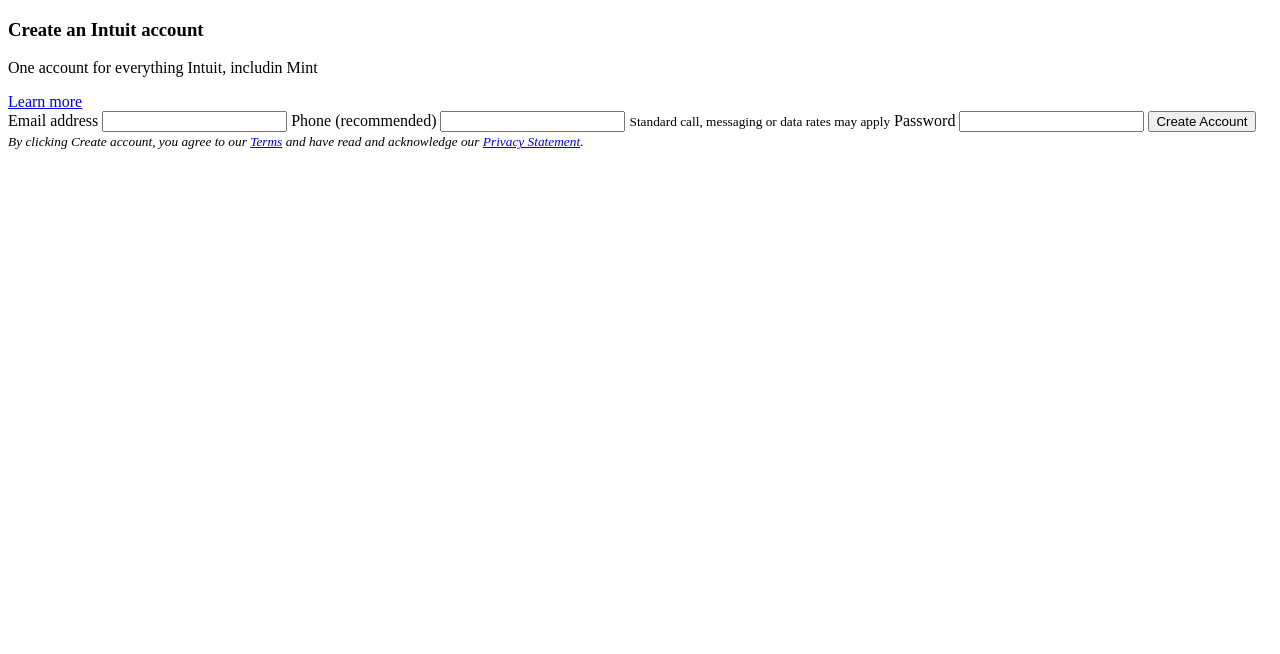
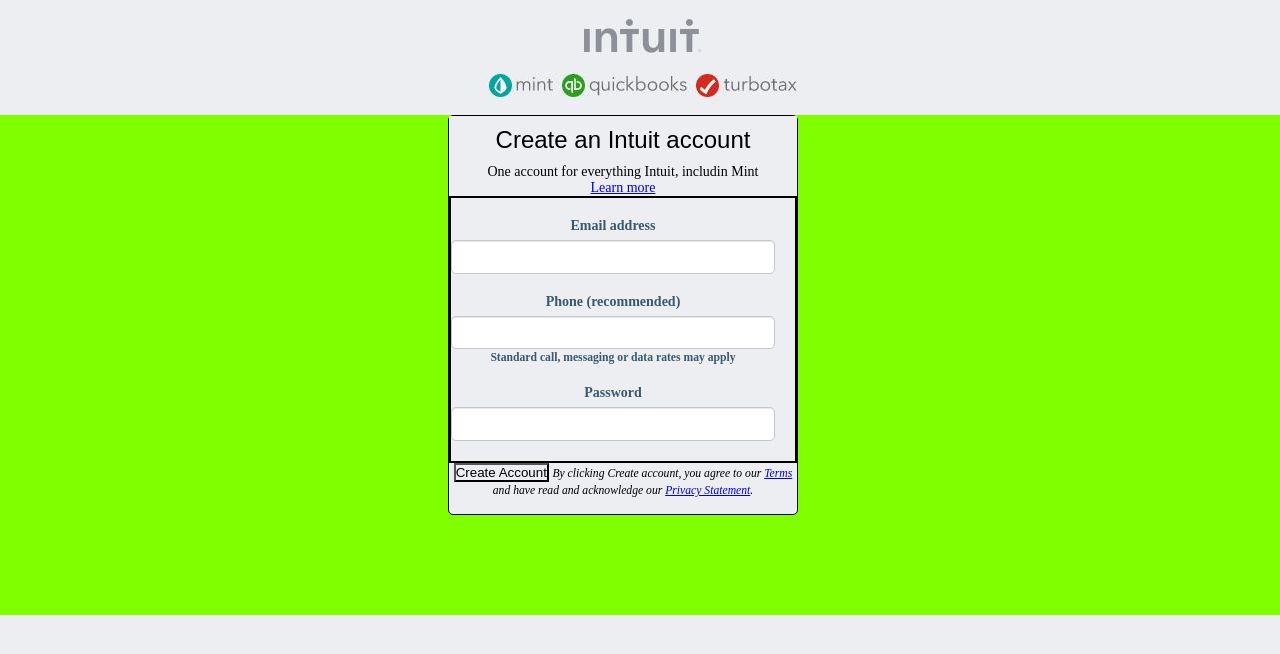
Before and after one commit to mariosknl/form_cloning, a plain HTML site: page index.html in a window 1280 px wide. Drawn offline with Linux system fonts and the light colour scheme.

Commit message:
form_styling

```diff
--- a/index.html
+++ b/index.html
@@ -1,19 +1,25 @@
 <!DOCTYPE html>
 <html lang="en">
+
 <head>
         <meta charset="UTF-8">
         <meta name="viewport" content="width=device-width, initial-scale=1.0">
         <meta http-equiv="X-UA-Compatible" content="ie=edge">
-    <link href="https://maxcdn.bootstrapcdn.com/font-awesome/4.7.0/css/font-awesome.min.css" rel="stylesheet"/>
+        <link href="https://maxcdn.bootstrapcdn.com/font-awesome/4.7.0/css/font-awesome.min.css" rel="stylesheet" />
+        <link rel="stylesheet" href="styles.css">
         <title>MintForms</title>
 </head>
+
 <body>
+        <header class="logo">
+                <img src="./images/logo.JPG" alt="">
+        </header>
         <main class="container">
+                <form name="signup">
                         <h3>Create an Intuit account</h3>
                         <p>One account for everything Intuit, includin Mint</p>
                         <a href="#">Learn more</a>
-
-        <form name="signup">
+                        <fieldset class="account-info">
                                 <label>
                                         Email address
                                         <input type="email" name="email">
@@ -27,16 +33,19 @@
                                         Password
                                         <input type="password" name="password">
                                 </label>
-                <input class="btn" type="submit" name="submit" value="Create Account">
-                <i class="fas fa-lock"></i>
+                        </fieldset>
+                        <button class="btn" type="submit" name="submit">Create Account</button>
+
                         <i>
                                 <small>
                                         By clicking Create account, you agree to our
-                        <a href="#">Terms</a> and have read and acknowledge our <a href="#"> Privacy Statement</a>.
+                                        <a href="#">Terms</a> and have read and acknowledge our <a href="#"> Privacy
+                                                Statement</a>.
                                 </small>
                         </i>
 
                 </form>
         </main>
 </body>
+
 </html>
--- a/styles.css
+++ b/styles.css
@@ -0,0 +1,75 @@
+* {
+  margin: 0;
+  padding: 0;
+  box-sizing: border-box;
+  background: #edeef2;
+}
+
+body {
+  width: 100%;
+  text-align: center;
+  height: 100%;
+}
+
+.logo {
+  display: block;
+  margin-left: auto;
+  margin-right: auto;
+}
+
+.container {
+  background: chartreuse;
+  width: 100%;
+  height: 500px;
+  box-sizing: border-box;
+}
+
+form {
+  border: 1px solid black;
+  border-radius: 5px;
+  font-size: 14px;
+
+  width: 350px;
+  height: 400px;
+  position: relative;
+  left: 35%;
+}
+
+form > h3 {
+  padding: 10px 25px;
+  font-size: 1.5rem;
+  font-weight: lighter;
+  font-family: Arial, Helvetica, sans-serif;
+}
+fieldset {
+  border: 2px solid black;
+  margin: 0;
+  padding: 0;
+  text-align: center;
+}
+
+input {
+  border-radius: 5px;
+  font: 14px/1.4 "Helvetica Neue", Helvetica, Arial,
+    sans-serif;
+  margin: 0;
+}
+
+.account-info {
+  padding: 20px 20px 0 0;
+}
+.account-info label {
+  color: #395870;
+  display: block;
+  font-weight: bold;
+  margin-bottom: 20px;
+}
+.account-info input {
+  background: #fff;
+  border: 1px solid #c6c7cc;
+  box-shadow: inset 0 1px 1px rgba(0, 0, 0, .1);
+  color: #636466;
+  padding: 6px;
+  margin-top: 6px;
+  width: 100%;
+}
```
Lines whose indentation alone changed are shown as unchanged.
